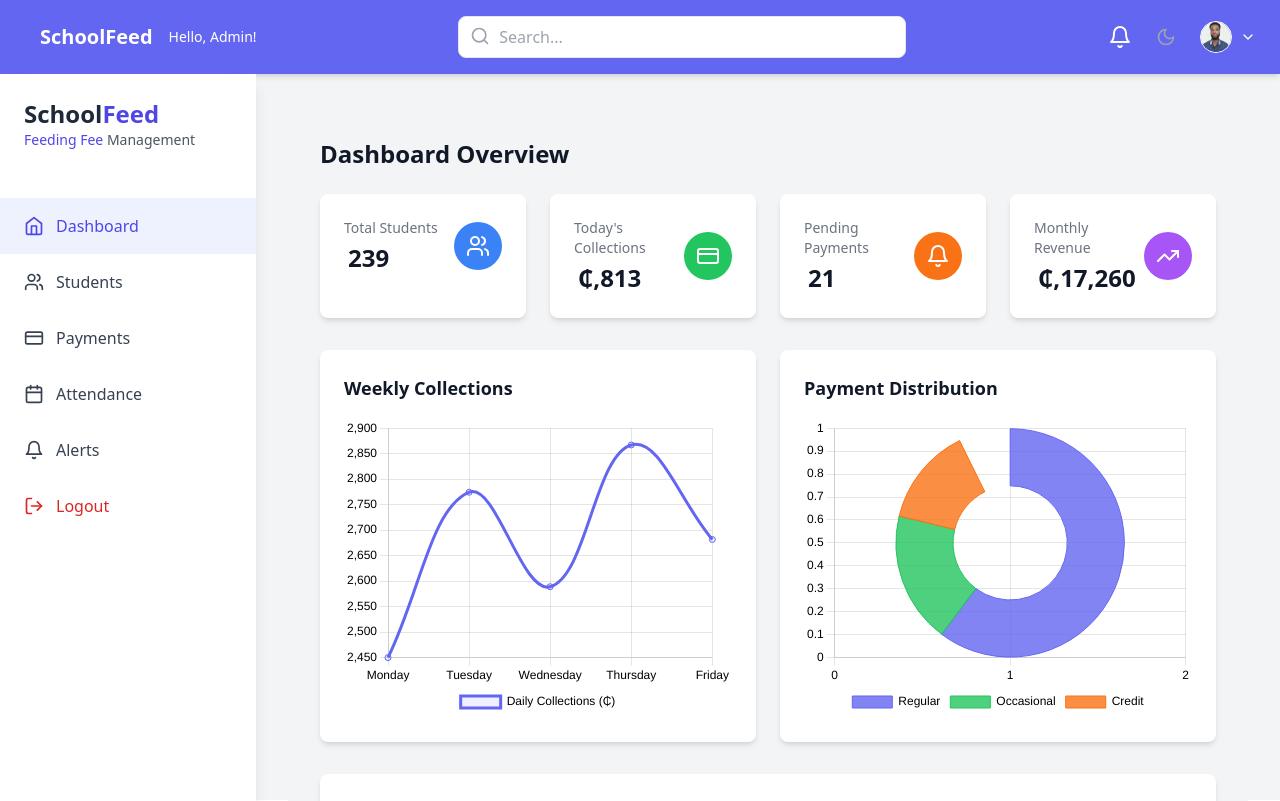
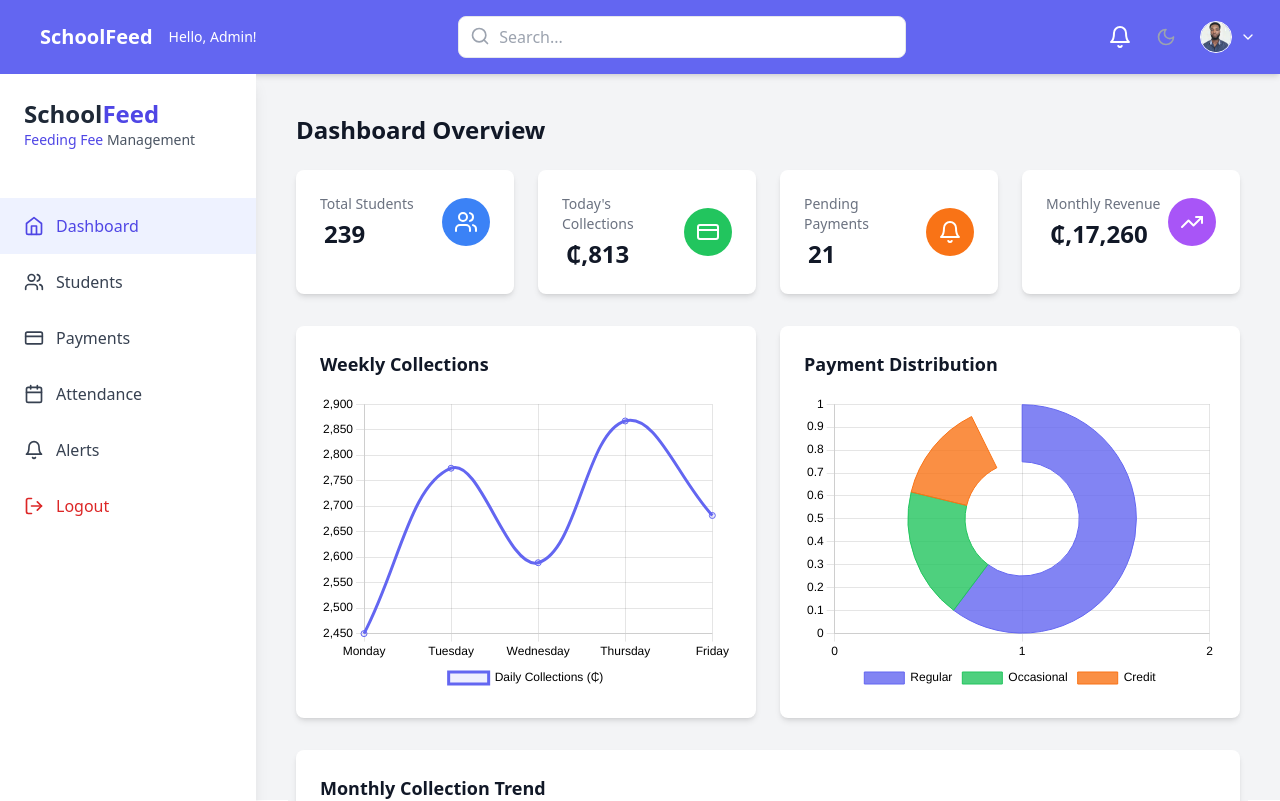
Before and after one commit to Bhankid/SchoolFeed, a React (Vite) app: page / in a window 1280 px wide. Shown: the top 801 px of the page. Built offline with nearby package versions, Linux system fonts and the light colour scheme.

Commit message:
padding adjustment

```diff
--- a/src/components/Dashboard.tsx
+++ b/src/components/Dashboard.tsx
@@ -173,7 +173,7 @@ function Dashboard({ darkMode }: { darkMode: boolean }) {
     <div
       className={`${
         darkMode ? "bg-gray-950 text-white" : "bg-gray-100 text-gray-900"
-      } min-h-screen p-8 transition-colors duration-300`}
+      } min-h-screen p-2 transition-colors duration-300`}
     >
       <h2 className="text-2xl font-bold mb-6">Dashboard Overview</h2>
       <div className="grid grid-cols-1 md:grid-cols-2 lg:grid-cols-4 gap-6 mb-8">
```
